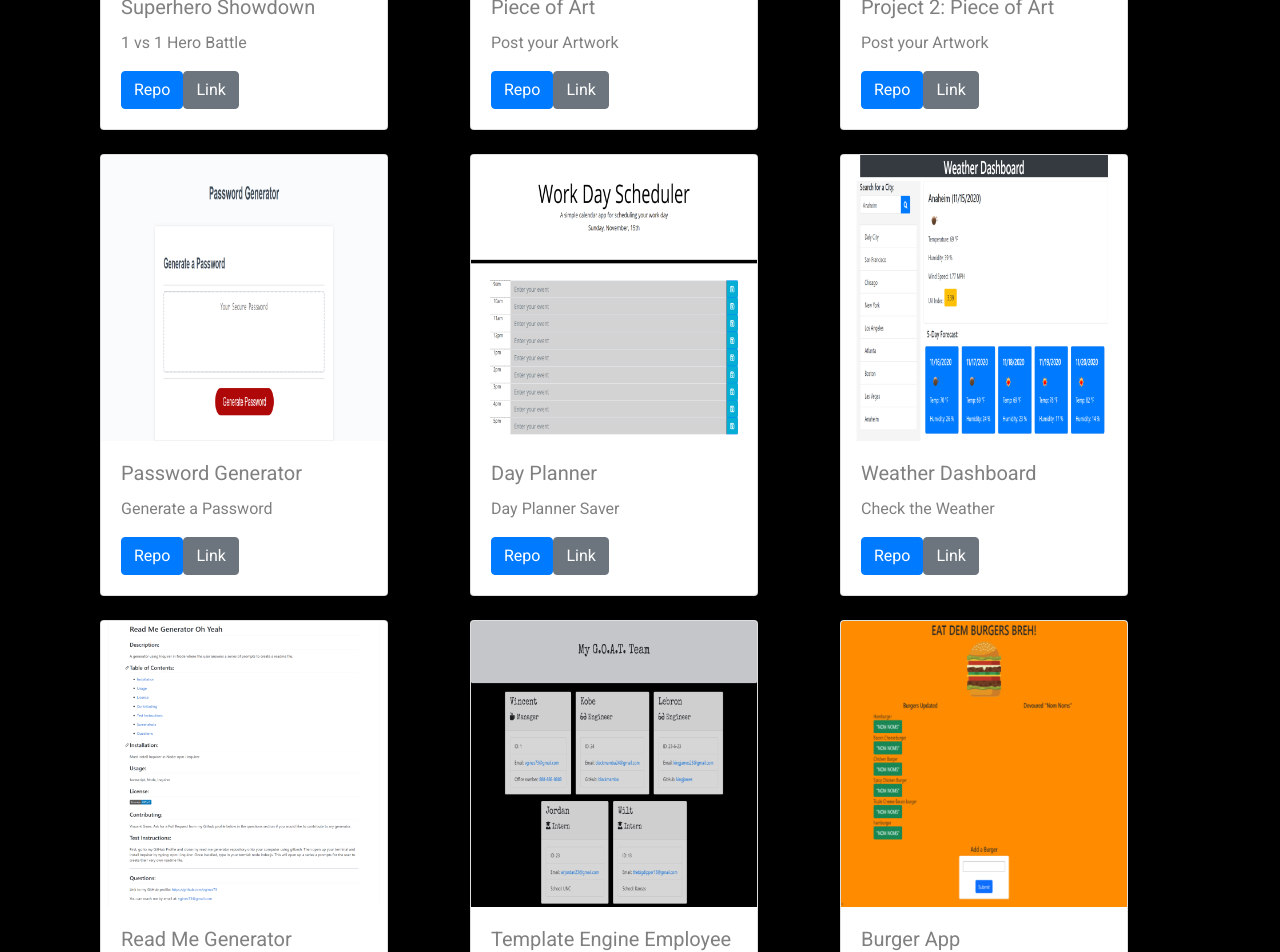
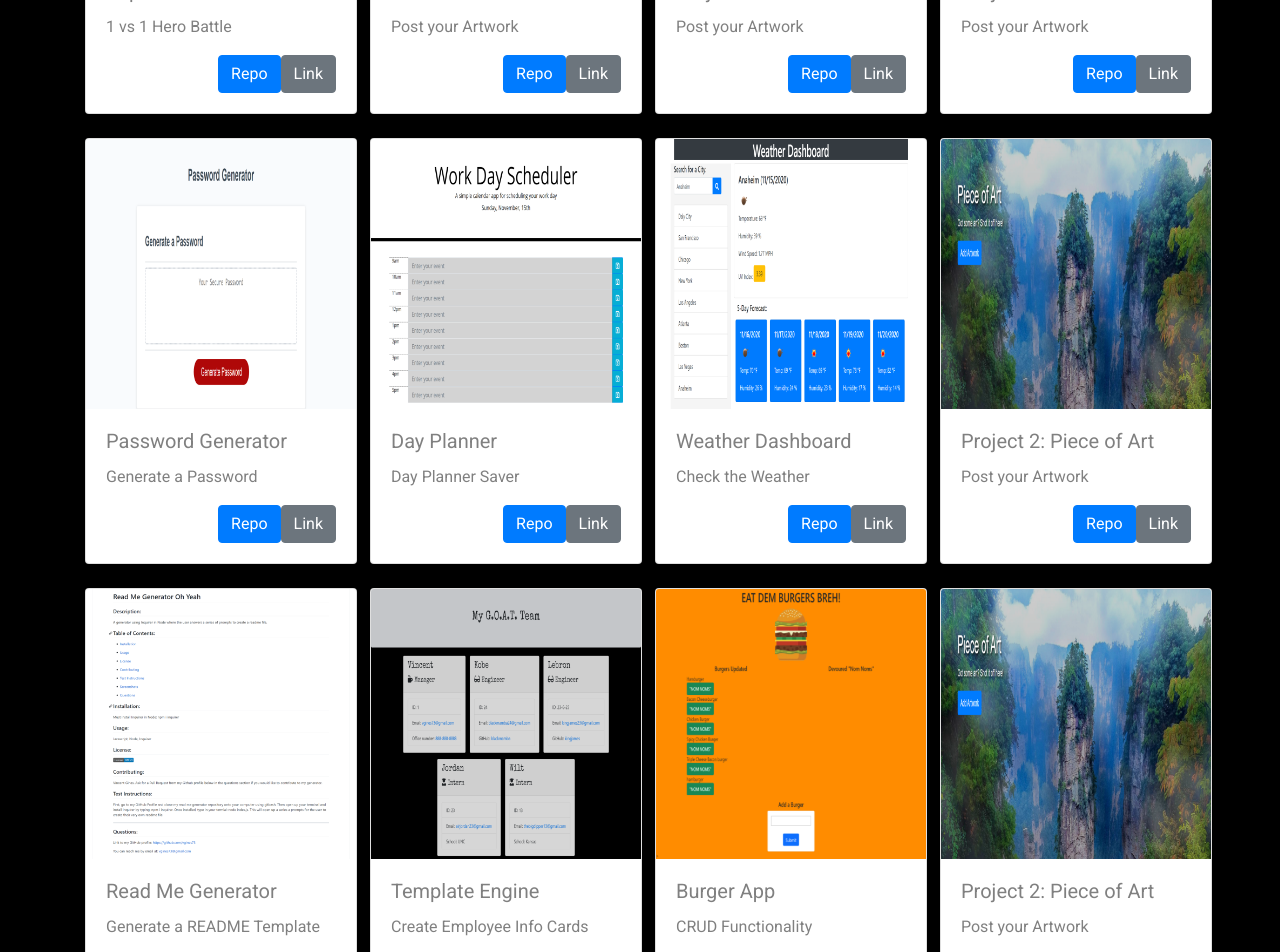
Before and after one commit to vgines73/reactPortfolio, a React (Create React App) app: page /Portfolio in a window 1280 px wide. Shown: the part 460-1412 px from the top of the page. Built offline with nearby package versions, Linux system fonts and the light colour scheme; a web font is replaced by a local one.

Commit message:
fixed card spacing and added more cards for more assignments.

```diff
--- a/src/Components/Card/Card.js
+++ b/src/Components/Card/Card.js
@@ -1,9 +1,13 @@
 import React from "react";
 const styles = {
   cardStyles: {
-    width: "18rem",
-
+    width: "17rem",
   },
+  buttonStyles: {
+    justifyContent: "between",
+    float: "right",
+    marginLeft: "10px"
+  }
 };
 const Card = (props) => {
   return (
@@ -12,7 +16,7 @@ const Card = (props) => {
       <div className="card-body">
         <h5 className="card-title">{props.title}</h5>
         <p className="card-text">{props.text}</p>
-        <div className="justify-content-between">
+        <div style={styles.buttonStyles}>
           <a href={props.repo} className="btn btn-primary">
             Repo
           </a>
--- a/src/Pages/Portfolio.js
+++ b/src/Pages/Portfolio.js
@@ -8,12 +8,11 @@ import Card from "../Components/Card/Card";
 import projOneImage from "../Components/images/portfolio-images/thumbnails/superhero-showdown.png";
 import projTwoImage from "../Components/images/portfolio-images/thumbnails/piece-of-art.png";
 import pwdGenImage from "../Components/images/portfolio-images/thumbnails/password-generator.png";
-import dayPlannerImage from '../Components/images/portfolio-images/thumbnails/day-planner.png';
-import weatherDashImage from '../Components/images/portfolio-images/thumbnails/weather-dashboard.png';
-import readMeImage from '../Components/images/portfolio-images/thumbnails/read-me-generator.png';
-import tempEngineImage from '../Components/images/portfolio-images/thumbnails/template-engine-employee-summary.png';
-import burgerImage from '../Components/images/portfolio-images/thumbnails/burger-app.png'
-
+import dayPlannerImage from "../Components/images/portfolio-images/thumbnails/day-planner.png";
+import weatherDashImage from "../Components/images/portfolio-images/thumbnails/weather-dashboard.png";
+import readMeImage from "../Components/images/portfolio-images/thumbnails/read-me-generator.png";
+import tempEngineImage from "../Components/images/portfolio-images/thumbnails/template-engine-employee-summary.png";
+import burgerImage from "../Components/images/portfolio-images/thumbnails/burger-app.png";
 
 const Portfolio = () => {
   return (
@@ -23,9 +22,8 @@ const Portfolio = () => {
           <Col size="md-12">
             <Header>My Portfolio</Header>
             <br />
-            <Container>
             <Row>
-                <Col size="md-4">
+              <Col size="md-3">
                 <Card
                   name="Comic Books"
                   title="Superhero Showdown"
@@ -36,7 +34,7 @@ const Portfolio = () => {
                 ></Card>
               </Col>
               <br />
-                <Col size="md-4">
+              <Col size="md-3">
                 <Card
                   name="nature cliffs"
                   title="Piece of Art"
@@ -46,7 +44,17 @@ const Portfolio = () => {
                   link="https://ancient-waters-03417.herokuapp.com/"
                 ></Card>
               </Col>
-                <Col size="md-4">
+              <Col size="md-3">
+                <Card
+                  name="nature cliffs"
+                  title="Project 2: Piece of Art"
+                  image={projTwoImage}
+                  text="Post your Artwork"
+                  repo="https://github.com/vgines73/project_2"
+                  link="https://ancient-waters-03417.herokuapp.com/"
+                ></Card>
+              </Col>
+              <Col size="md-3">
                 <Card
                   name="nature cliffs"
                   title="Project 2: Piece of Art"
@@ -59,7 +67,7 @@ const Portfolio = () => {
             </Row>
             <br />
             <Row>
-                <Col size="md-4">
+              <Col size="md-3">
                 <Card
                   name="password screen"
                   title="Password Generator"
@@ -69,7 +77,7 @@ const Portfolio = () => {
                   link="https://vgines73.github.io/HW3_randomPasswordGenerator"
                 ></Card>
               </Col>
-                <Col size="md-4">
+              <Col size="md-3">
                 <Card
                   name="day planner"
                   title="Day Planner"
@@ -79,7 +87,7 @@ const Portfolio = () => {
                   link="https://vgines73.github.io/HW5_dayPlannerOhYeah/"
                 ></Card>
               </Col>
-                <Col size="md-4">
+              <Col size="md-3">
                 <Card
                   name="weather dashboard"
                   title="Weather Dashboard"
@@ -89,10 +97,20 @@ const Portfolio = () => {
                   link="https://vgines73.github.io/HW6_WeatherDashboardOhYeah/"
                 ></Card>
               </Col>
+              <Col size="md-3">
+                <Card
+                  name="nature cliffs"
+                  title="Project 2: Piece of Art"
+                  image={projTwoImage}
+                  text="Post your Artwork"
+                  repo="https://github.com/vgines73/project_2"
+                  link="https://ancient-waters-03417.herokuapp.com/"
+                ></Card>
+              </Col>
             </Row>
             <br />
             <Row>
-                <Col size="md-4">
+              <Col size="md-3">
                 <Card
                   name="read me template"
                   title="Read Me Generator"
@@ -102,17 +120,17 @@ const Portfolio = () => {
                   link="https://drive.google.com/file/d/1KwwBUmiDA78H_8zWUaEKcML3ItNhLc1H/view"
                 ></Card>
               </Col>
-                <Col size="md-4">
+              <Col size="md-3">
                 <Card
-                    name="template engine employee"
-                    title="Template Engine Employee"
+                  name="template engine employee summy"
+                  title="Template Engine"
                   image={tempEngineImage}
                   text="Create Employee Info Cards"
                   repo="https://github.com/vgines73/templateEngineEmployeeSummaryOhYeah"
                   link="https://drive.google.com/file/d/1h8H4_oLBu2qKINx63J8RZ3qfI_kx502b/view"
                 ></Card>
               </Col>
-                <Col size="md-4">
+              <Col size="md-3">
                 <Card
                   name="burger"
                   title="Burger App"
@@ -122,8 +140,17 @@ const Portfolio = () => {
                   link="https://infinite-bastion-62702.herokuapp.com/"
                 ></Card>
               </Col>
+              <Col size="md-3">
+                <Card
+                  name="nature cliffs"
+                  title="Project 2: Piece of Art"
+                  image={projTwoImage}
+                  text="Post your Artwork"
+                  repo="https://github.com/vgines73/project_2"
+                  link="https://ancient-waters-03417.herokuapp.com/"
+                ></Card>
+              </Col>
             </Row>
-            </Container>
           </Col>
         </Row>
       </Container>
```
Lines whose indentation alone changed are shown as unchanged.
